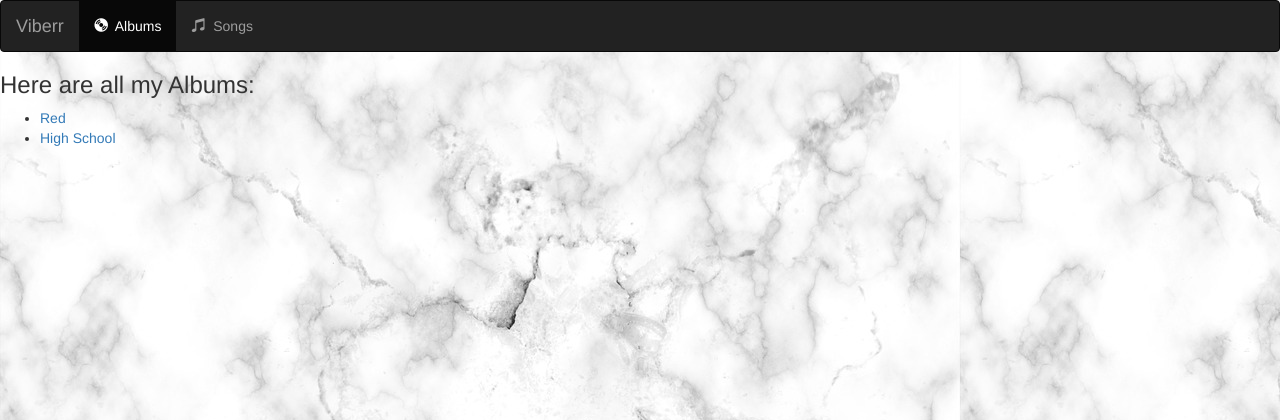
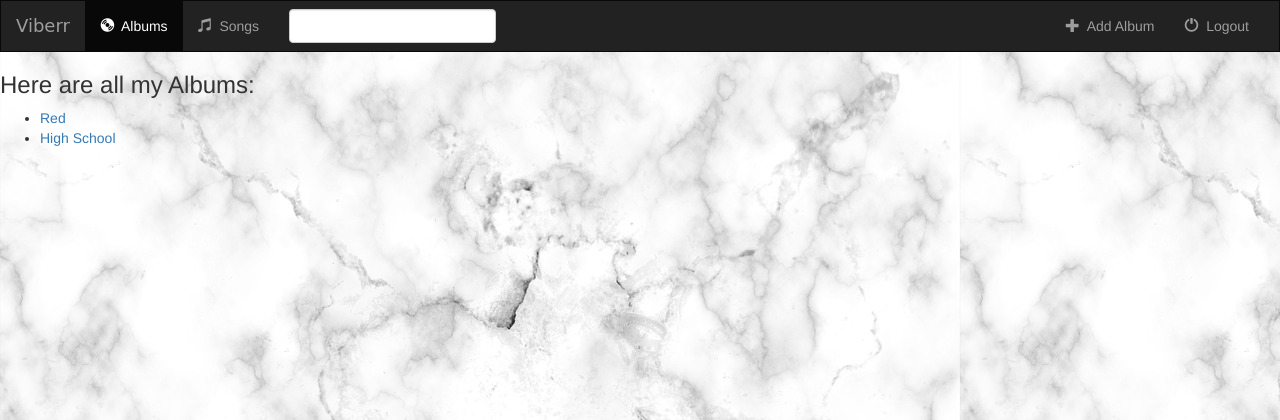
Before and after one commit to Shashanksri65/demoproject1, a Django app: page /shashank/ in a window 1280 px wide. Shown: the top 420 px of the page. Run offline with Django 3.2, Linux system fonts and the light colour scheme; data comes from the database, SQL or seed files in the repository; some libraries are stand-ins or nearby versions.

Commit message:
Added the generic blueprint

```diff
--- a/shashank/static/shashank/style.css
+++ b/shashank/static/shashank/style.css
@@ -1,3 +1,11 @@
 body{
     background:white url("images/background.jpg");
 }
+
+.navbar{
+    border-radius: 0;
+}
+
+.navbar-brand{
+    font-family: 'Satisfy', cursive;
+}
--- a/shashank/templates/shashank/index.html
+++ b/shashank/templates/shashank/index.html
@@ -34,6 +34,24 @@
                     </a>
                 </li>
             </ul>
+            <form class="navbar-form navbar-left" role="search" method="get" action="#">
+                <div class="form-group">
+                    <input type="text" class="form-control" name="q" value="">
+                </div>
+            </form>
+
+            <ul class="nav navbar-nav navbar-right">
+                <li class="">
+                    <a href="#">
+                        <span class="glyphicon glyphicon-plus" aria-hidden="true"></span>&nbsp; Add Album
+                    </a>
+                </li>
+                <li class="">
+                    <a href="#">
+                        <span class="glyphicon glyphicon-off" aria-hidden="true"></span>&nbsp; Logout
+                    </a>
+                </li>
+            </ul>
         </div>
     </div>
 </nav>
```
Also changed, not shown: shashank/templates/shashank/base.html (added, +10 -0 lines), shashank/templates/shashank/detail.html (+9 -0 lines).
